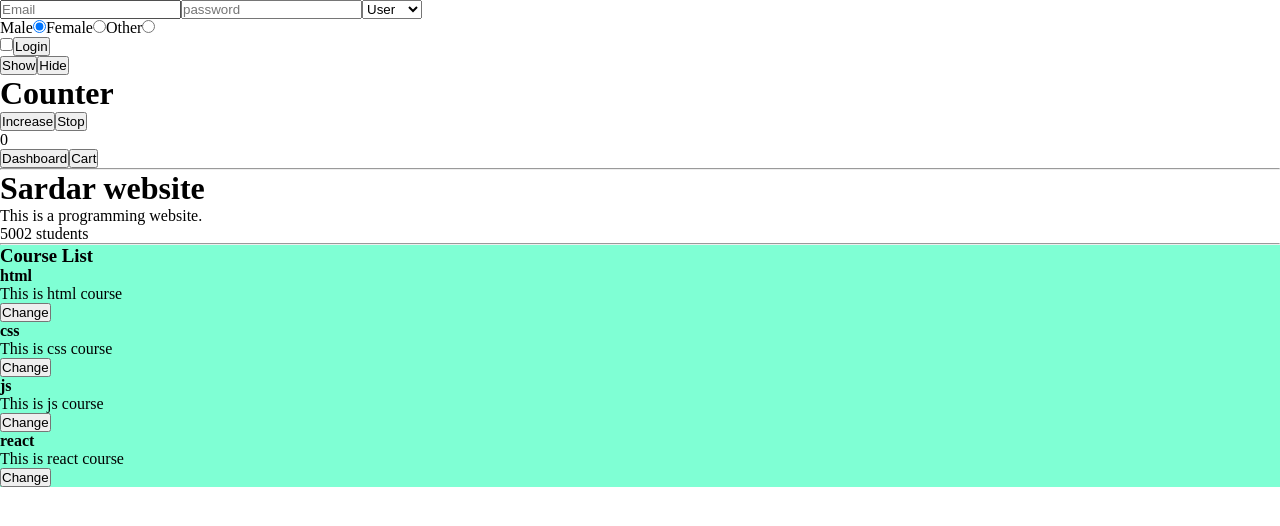
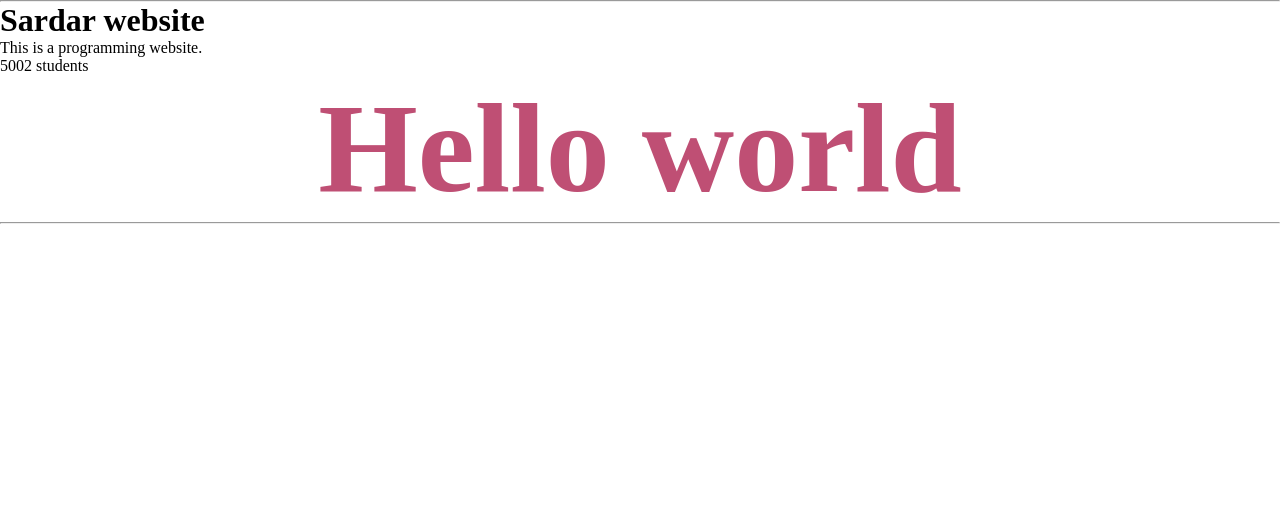
Before and after one commit to sardarbalnour/react-app, a React (Vite) app: page / in a window 1280 px wide. Shown: the top 526 px of the page. Built offline with nearby package versions, Linux system fonts and the light colour scheme.

Commit message:
styled components

```diff
--- a/package.json
+++ b/package.json
@@ -11,7 +11,8 @@
   },
   "dependencies": {
     "react": "^18.2.0",
-    "react-dom": "^18.2.0"
+    "react-dom": "^18.2.0",
+    "styled-components": "^6.1.9"
   },
   "devDependencies": {
     "@types/react": "^18.2.66",
--- a/src/App.jsx
+++ b/src/App.jsx
@@ -7,15 +7,15 @@ import From from "./From.jsx";
 function App() {
   return (
     <div>
-      <From />
+      {/* <From />
       <Counter />
-      <Header />
+      <Header /> */}
       <Banner
         title="Sardar website"
         description="This is a programming website."
         numOfStudents={5002}
       />
-      <CourseList />
+      {/* <CourseList /> */}
     </div>
   );
 }
--- a/src/Banner.jsx
+++ b/src/Banner.jsx
@@ -1,13 +1,30 @@
+import styled from "styled-components";
+
+const Title = styled.h1`
+  font-size: 8rem;
+  text-align: center;
+  color: #bf4f74;
+  &:hover {
+    color: aqua;
+  }
+  @media (max-width: 1200px) {
+    background-color: silver;
+  }
+`;
+
 function Banner({ title, description, numOfStudents }) {
   //   const {title, description, numOfStudents} = props
   return (
+    <>
       <div>
         <hr />
         <h1>{title}</h1>
         <p>{description}</p>
         <span>{numOfStudents} students </span>
+        <Title>Hello world</Title>
         <hr />
       </div>
+    </>
   );
 }
 
```
Also changed, not shown: 1 other file (tests, documents, lock files or other folders). Lines whose indentation alone changed are shown as unchanged.
